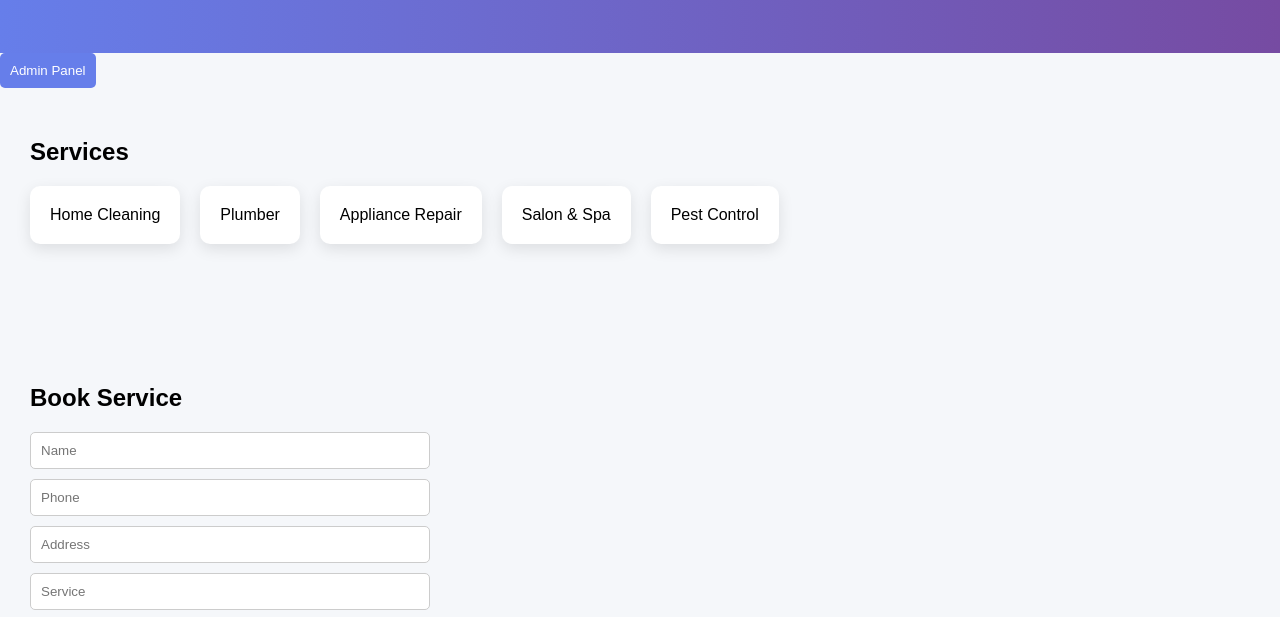
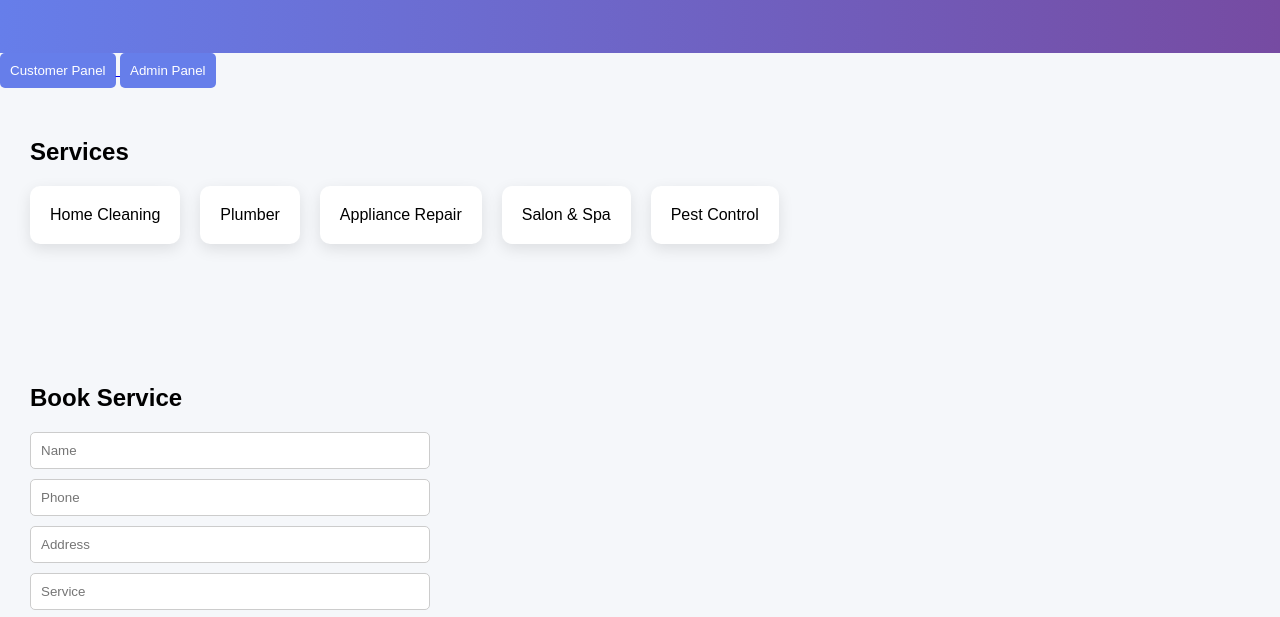
Before and after one commit to aryanpopalghat233-pixel/Urbanservicereal, a website: page public/index.html in a window 1280 px wide. Shown: the part 141-758 px from the top of the page. Drawn offline with nearby package versions, Linux system fonts and the light colour scheme; no server answers.

Commit message:
Update index.html

```diff
--- a/public/index.html
+++ b/public/index.html
@@ -12,7 +12,11 @@
   <p>Premium Home Services at Your Doorstep</p>
 </header>
 
-  <a href="admin.html">
+<a href="customer.html">
+  <button>Customer Panel</button>
+</a>
+
+<a href="admin.html">
   <button>Admin Panel</button>
 </a>
 
```
